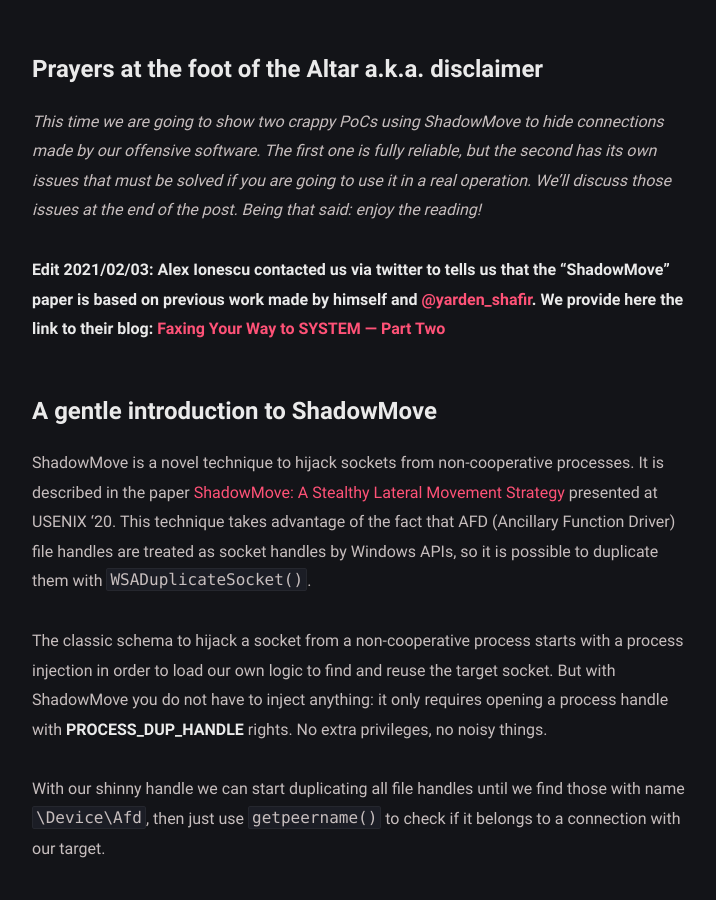
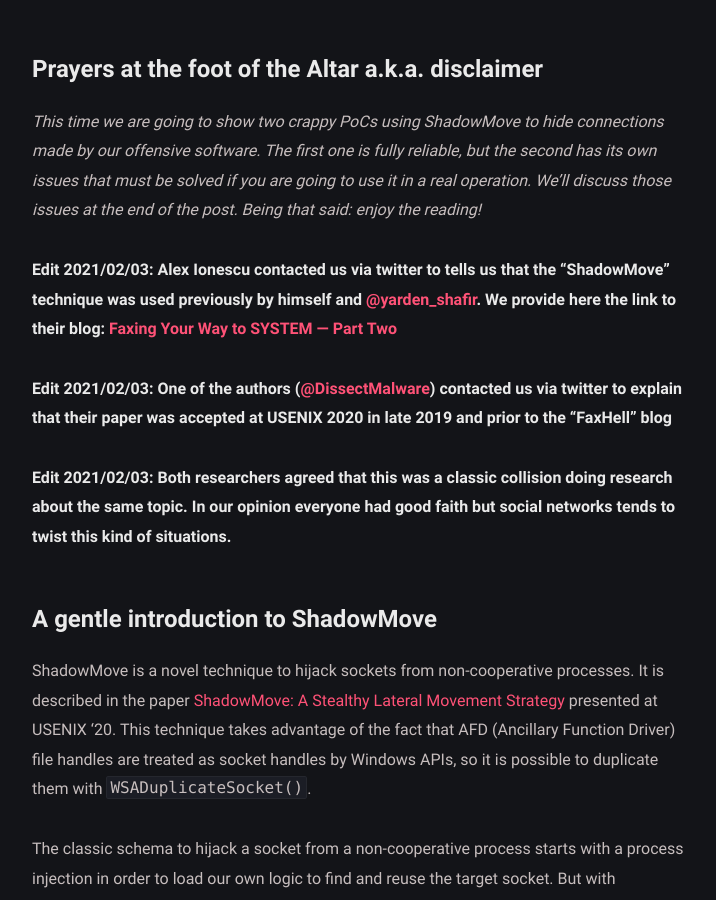
Before and after one commit to Adepts-Of-0xCC/blog, a Jekyll site: the page built from _posts/ShadowMove-hijack-socket/2021-01-16-ShadowMove-hijack-socket.md, in a window 1280 px wide and 900 px high, scrolled down 556 px. Shown: the whole window, without its empty margins (278-994 px from the left). Built offline with Jekyll 4.4.1, drawn with Linux system fonts in a browser that asks for light colours; some web fonts are replaced.

Commit message:
Update 2021-01-16-ShadowMove-hijack-socket.md

```diff
--- a/_posts/ShadowMove-hijack-socket/2021-01-16-ShadowMove-hijack-socket.md
+++ b/_posts/ShadowMove-hijack-socket/2021-01-16-ShadowMove-hijack-socket.md
@@ -13,7 +13,12 @@
 # Prayers at the foot of the Altar a.k.a. disclaimer
 *This time we are going to show two crappy PoCs using ShadowMove to hide connections made by our offensive software. The first one is fully reliable, but the second has its own issues that must be solved if you are going to use it in a real operation. We'll discuss those issues at the end of the post. Being that said: enjoy the reading!*
 
-**Edit 2021/02/03: Alex Ionescu contacted us via twitter to tells us that the "ShadowMove" paper is based on previous work made by himself and [@yarden_shafir](https://twitter.com/yarden_shafir). We provide here the link to their blog: [Faxing Your Way to SYSTEM — Part Two](https://windows-internals.com/faxing-your-way-to-system/)**
+
+**Edit 2021/02/03: Alex Ionescu contacted us via twitter to tells us that the “ShadowMove” technique was used previously by himself and [@yarden_shafir](https://twitter.com/yarden_shafir). We provide here the link to their blog: [Faxing Your Way to SYSTEM — Part Two](https://windows-internals.com/faxing-your-way-to-system/)**
+
+**Edit 2021/02/03: One of the authors ([@DissectMalware](https://twitter.com/DissectMalware)) contacted us via twitter to explain that their paper was accepted at USENIX 2020 in late 2019 and prior to the "FaxHell" blog**
+
+**Edit 2021/02/03: Both researchers agreed that this was a classic collision doing research about the same topic. In our opinion everyone had good faith but social networks tends to twist this kind of situations.**
 
 # A gentle introduction to ShadowMove
 
```
